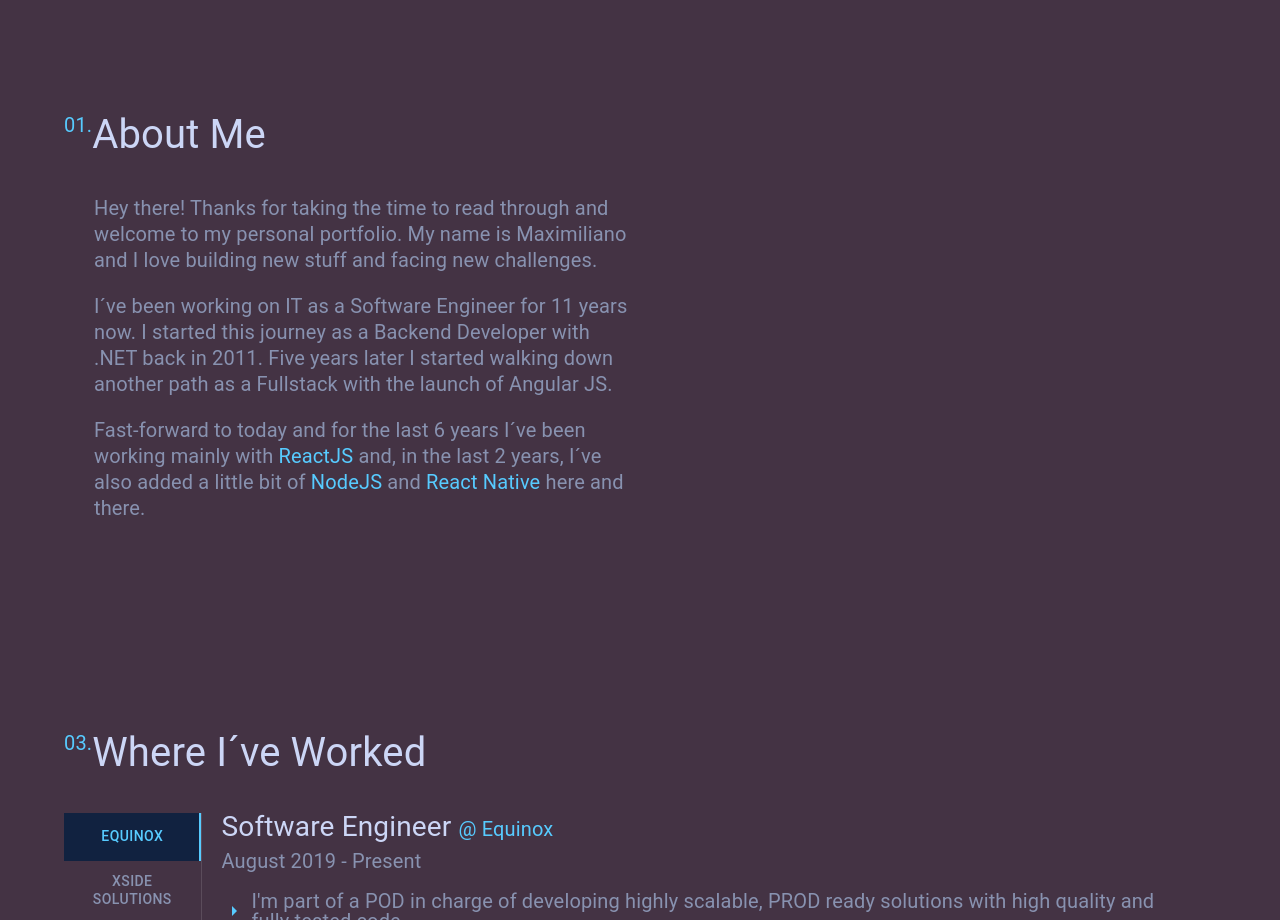
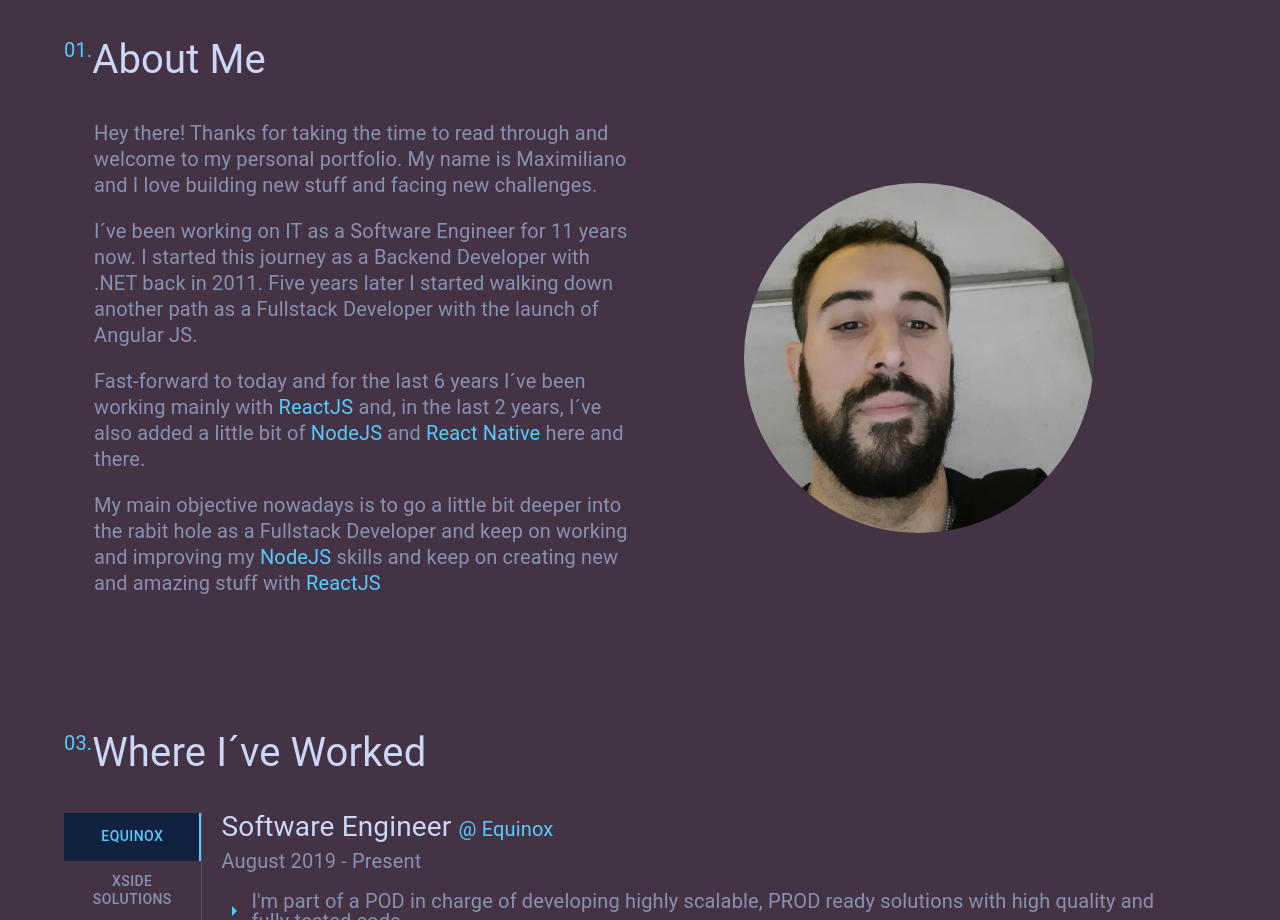
Before and after one commit to maxi-code-monkey/maxi-code-monkey.github.io, a React (Create React App) app: page / in a window 1280 px wide. Shown: the part 806-1726 px from the top of the page. Built offline with nearby package versions, Linux system fonts and the light colour scheme.

Commit message:
feat(about-module): add the about profile pic

```diff
--- a/src/modules/About/index.tsx
+++ b/src/modules/About/index.tsx
@@ -1,8 +1,9 @@
 import React from 'react';
-import { Box, Typography, Container } from '@mui/material';
+import { Box, Typography, Container, Avatar } from '@mui/material';
 
 import SectionTitle from '../../components/SectionTitle';
 import InlineTypography from '../../components/InlineTypography';
+import ProfilePic from '../../assets/img/profile_pic.jpeg';
 
 import { styles } from './styles';
 
@@ -18,17 +19,20 @@ const About = () => (
           </Typography>
           <Typography sx={styles.message} variant="body1">
             I´ve been working on IT as a Software Engineer for 11 years now. I started this journey as a Backend Developer with .NET
-            back in 2011. Five years later I started walking down another path as a Fullstack with the launch of Angular JS.
+            back in 2011. Five years later I started walking down another path as a Fullstack Developer with the launch of Angular JS.
           </Typography>
           <Typography sx={styles.message} variant="body1">
             Fast-forward to today and for the last 6 years I´ve been working mainly with {' '}
             <InlineTypography text="ReactJS" /> and, in the last 2 years, I´ve also added
             a little bit of {' '} <InlineTypography text="NodeJS" /> and {' '} <InlineTypography text="React Native" /> here and there.
           </Typography>
+          <Typography sx={styles.message} variant="body1">
+            My main objective nowadays is to go a little bit deeper into the rabit hole as a Fullstack Developer and keep on working and improving
+            my {' '} <InlineTypography text="NodeJS" /> skills and keep on creating new and amazing stuff with {' '} <InlineTypography text="ReactJS" />
+          </Typography>
         </Box>
-        {/* Img */}
-        <Box>
-
+        <Box sx={styles.avatarContainer}>
+          <Avatar sx={styles.avatar} src={ProfilePic} />
         </Box>
       </Box>
     </Container>
--- a/src/modules/About/styles.ts
+++ b/src/modules/About/styles.ts
@@ -1,6 +1,6 @@
 import { SxProps, Theme } from '@mui/material';
 
-type Key = 'sectionContainer' | 'message' | 'textContainer';
+type Key = 'sectionContainer' | 'message' | 'textContainer' | 'avatarContainer' | 'avatar';
 
 export const styles: Record<Key, SxProps<Theme>> = {
   sectionContainer: (theme: Theme) => ({
@@ -26,4 +26,14 @@ export const styles: Record<Key, SxProps<Theme>> = {
     display: 'flex',
     flexDirection: { xs: 'column', md: 'row' }
   },
+  avatarContainer: {
+    display: 'flex',
+    justifyContent: 'center',
+    alignItems: 'center',
+  },
+  avatar: {
+    minWidth: { xs: '250px', md: '350px' },
+    minHeight: { xs: '250px', md: '350px' },
+    margin: '20px 80px 40px',
+  }
 };
```
Also changed, not shown: src/assets/img/profile_pic.jpeg (added).
